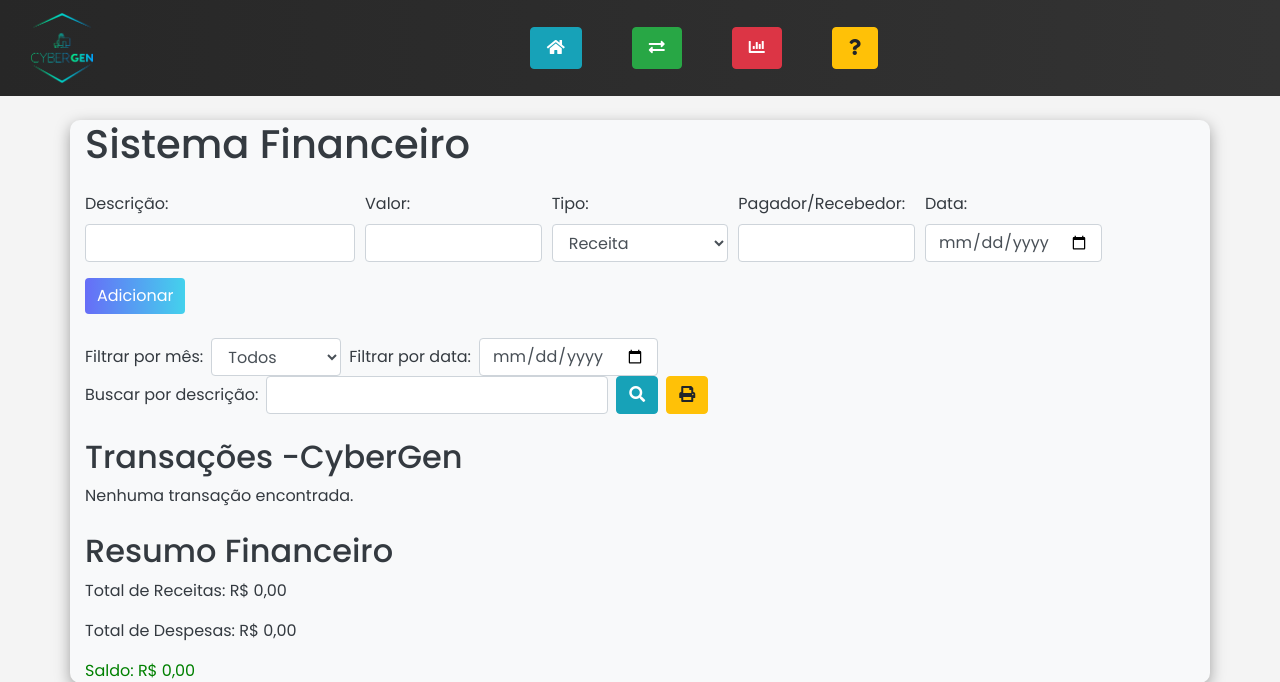
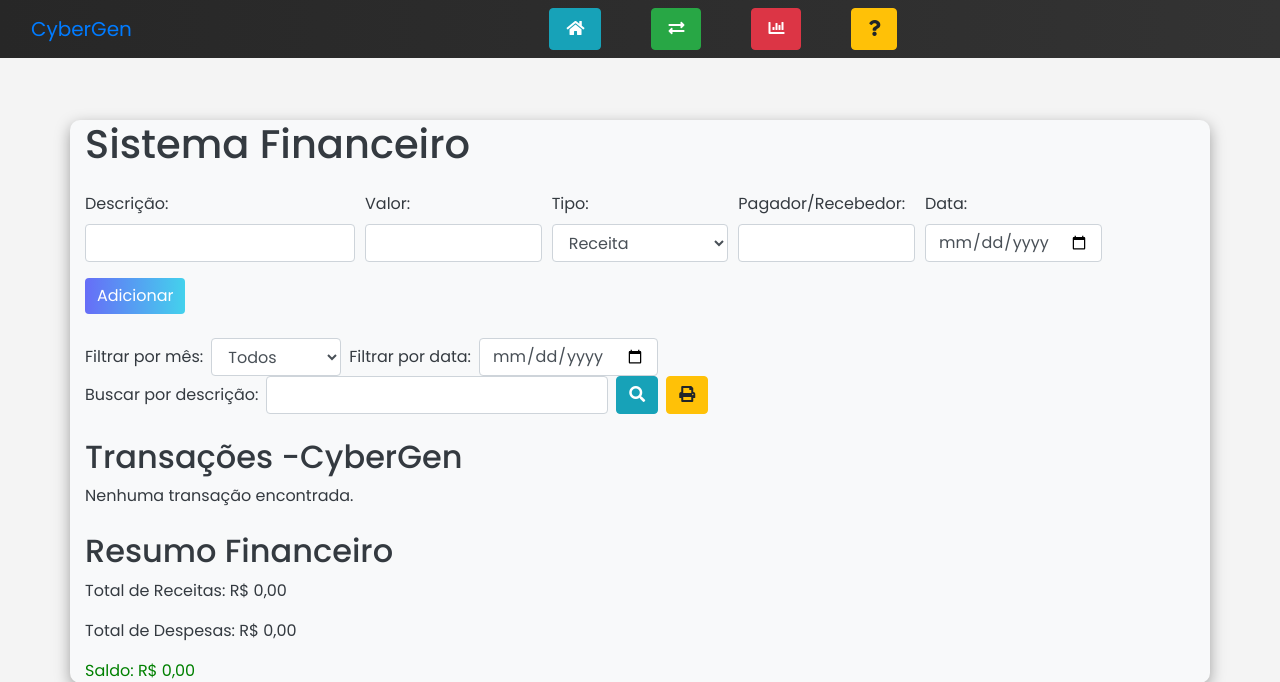
Before and after one commit to Joaodev777/portifolioJoao, a PHP site: page /loja-cell-new/index.php in a window 1280 px wide. Shown: the top 682 px of the page. Run offline with PHP 8.4, Linux system fonts and the light colour scheme; some libraries are stand-ins or nearby versions.

Commit message:
Update index.php

```diff
--- a/loja-cell-new/index.php
+++ b/loja-cell-new/index.php
@@ -257,7 +257,7 @@ $balance = $totalIncome - $totalExpense;
 <body>
     <nav class="navbar navbar-expand-lg position-fixed" id="nav" style="width: 100%;top:0;z-index: 9999;">
         <div class="container-fluid">
-            <a class="navbar-brand" href="#"><img src="logo.png" alt="" style="height:70px;"></a>
+            <a class="navbar-brand" href="#">CyberGen</a>
 
             <div class="navbar-collapse" style="justify-content: center;display: flex;" id="navbarNavAltMarkup">
                 <a class="nav-link btn a btn-info " aria-current="page" href="index.php"><i class="fas fa-home home-icon"></i><span class="text ">Voltar</span></a>
```
